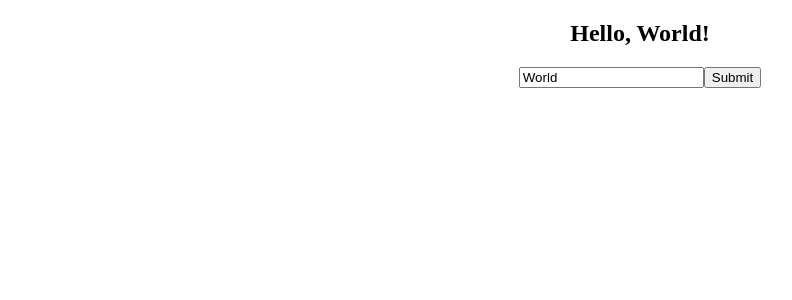
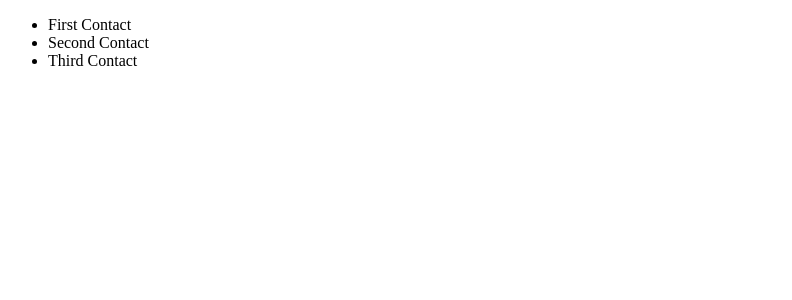
Before and after one commit to ekoodi-dev-sua/KLI1317-contacts-app, an Angular app: page / in a window 1280 px wide. Shown: the top 300 px of the page, without its empty margins (0-792 px from the left). Built offline with nearby package versions, Linux system fonts and the light colour scheme.

Commit message:
Created Contact model class and ContactListComponent.

```diff
--- a/src/app/app.component.html
+++ b/src/app/app.component.html
@@ -1,16 +1 @@
-<!--The content below is only a placeholder and can be replaced.-->
-<div style="text-align:center">
-  <h1 [hidden]="true">
-    Welcome to {{ title }}!
-  </h1>
-  <h2>
-    Hello, {{name}}!
-  </h2>
-  <form (submit)="onSubmitGreeting()">
-    <input type="text" [(ngModel)]="name" name="name">
-    <button type="submit">Submit</button>
-  </form>
-  <h2 *ngFor="let greeting of greetings">
-    {{greeting}}
-  </h2>
-</div>
+<app-contact-list></app-contact-list>
--- a/src/app/app.component.ts
+++ b/src/app/app.component.ts
@@ -6,20 +6,6 @@ import { Component } from '@angular/core';
   styleUrls: ['./app.component.css']
 })
 export class AppComponent {
-  title = 'KLI1317-contacts-app';
-  name: string;
-  greeting: string;
-  greetings: string[];
 
-  constructor() {
-    this.greeting = 'Hello, World';
-    this.name = 'World';
-    this.greetings = [];
-  }
-
-  onSubmitGreeting() {
-    const submittedGreeting = 'Hello, ' + this.name + '!';
-    this.greetings.push(submittedGreeting);
-    console.log(this.greetings);
-  }
+  constructor() {}
 }
--- a/src/app/app.module.ts
+++ b/src/app/app.module.ts
@@ -3,10 +3,12 @@ import { NgModule } from '@angular/core';
 
 import { AppComponent } from './app.component';
 import {FormsModule} from '@angular/forms';
+import { ContactListComponent } from './contact/contact-list/contact-list.component';
 
 @NgModule({
   declarations: [
-    AppComponent
+    AppComponent,
+    ContactListComponent
   ],
   imports: [
     BrowserModule,
--- /dev/null
+++ b/src/app/contact/contact-list/contact-list.component.html
@@ -0,0 +1,3 @@
+<ul>
+  <li *ngFor="let contact of contacts">{{contact.firstName}} {{contact.lastName}}</li>
+</ul>
--- /dev/null
+++ b/src/app/contact/contact-list/contact-list.component.ts
@@ -0,0 +1,23 @@
+import { Component, OnInit } from '@angular/core';
+import {Contact} from '../contact';
+
+@Component({
+  selector: 'app-contact-list',
+  templateUrl: './contact-list.component.html',
+  styleUrls: ['./contact-list.component.css']
+})
+export class ContactListComponent implements OnInit {
+
+  contacts: Contact[];
+
+  constructor() {
+    this.contacts = [];
+  }
+
+  ngOnInit() {
+    this.contacts.push(new Contact(1, 'First', 'Contact'));
+    this.contacts.push(new Contact(2, 'Second', 'Contact'));
+    this.contacts.push(new Contact(3, 'Third', 'Contact'));
+  }
+
+}
--- /dev/null
+++ b/src/app/contact/contact.ts
@@ -0,0 +1,11 @@
+export class Contact {
+  id: number;
+  firstName: string;
+  lastName: string;
+
+  constructor(id?: number, firstName?: string, lastName?: string) {
+    this.id = id;
+    this.firstName = firstName;
+    this.lastName = lastName;
+  }
+}
```
Also changed, not shown: src/app/contact/contact-list/contact-list.component.css (added), 1 other file (tests, documents, lock files or other folders).
